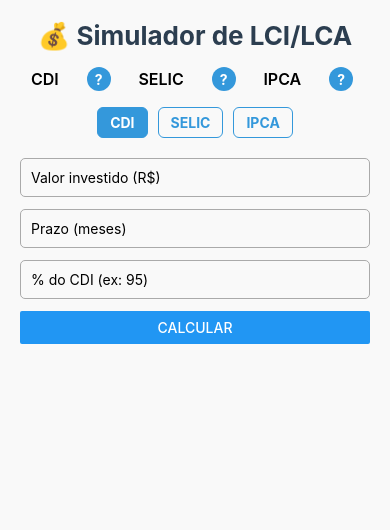
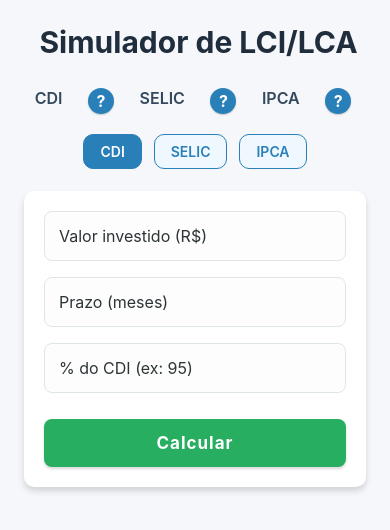
Before and after one commit to Bruninhookkj/TrabalhoFinalREACT, a React Native app in the folder TrabalhoFinal/: screen / in a window 390 px wide. Shown: the top 530 px of the page. Built offline with nearby package versions, Linux system fonts and the light colour scheme.

Commit message:
Finalizado

```diff
--- a/TrabalhoFinal/components/index.jsx
+++ b/TrabalhoFinal/components/index.jsx
@@ -1,6 +1,14 @@
 import React, { useState, useEffect } from "react";
-import { View, Text, TextInput, StyleSheet, TouchableOpacity, ScrollView, Modal, Button,} from "react-native";
-
+import {
+  View,
+  Text,
+  TextInput,
+  StyleSheet,
+  TouchableOpacity,
+  ScrollView,
+  Modal,
+  Button,
+} from "react-native";
 
 const getTaxasBCB = async () => {
   return {
@@ -96,7 +104,7 @@ const App = () => {
 
   return (
     <ScrollView contentContainerStyle={styles.container}>
-      <Text style={styles.title}>💰 Simulador de LCI/LCA</Text>
+      <Text style={styles.title}> Simulador de LCI/LCA</Text>
 
       <View style={styles.infoRow}>
         <Text style={styles.label}>CDI</Text>
@@ -124,15 +132,11 @@ const App = () => {
         </TouchableOpacity>
       </View>
 
-      {/* Seleção de Modo */}
       <View style={styles.modoSelector}>
         {["CDI", "SELIC", "IPCA"].map((item) => (
           <TouchableOpacity
             key={item}
-            style={[
-              styles.modoButton,
-              modo === item && styles.modoButtonAtivo,
-            ]}
+            style={[styles.modoButton, modo === item && styles.modoButtonAtivo]}
             onPress={() => setModo(item)}
           >
             <Text
@@ -147,7 +151,6 @@ const App = () => {
           </TouchableOpacity>
         ))}
       </View>
-
 
       <View style={styles.formContainer}>
         <TextInput
@@ -174,7 +177,9 @@ const App = () => {
           onChangeText={setPercentualCDI}
         />
 
-        <Button title="Calcular" onPress={handleCalcular} />
+        <TouchableOpacity style={styles.calcButton} onPress={handleCalcular}>
+          <Text style={styles.calcButtonText}>Calcular</Text>
+        </TouchableOpacity>
       </View>
 
       {resultado && (
@@ -182,16 +187,14 @@ const App = () => {
           <Text style={styles.resultTitle}>Resultado da Simulação:</Text>
           <Text>Tipo: {resultado.tipo}</Text>
           <Text>Modo de Cálculo: {resultado.modo}</Text>
-          <Text>
-            Valor Investido: R$ {resultado.valorInvestido.toFixed(2)}
-          </Text>
+          <Text>Valor Investido: R$ {resultado.valorInvestido.toFixed(2)}</Text>
           <Text>Prazo: {resultado.prazo} meses</Text>
           <Text>
             % sobre {resultado.modo}: {(resultado.percentual * 100).toFixed(2)}%
           </Text>
           <Text>
-            Taxa {resultado.modo} atual:{" "}
-            {(resultado.taxaBase * 100).toFixed(2)}%
+            Taxa {resultado.modo} atual: {(resultado.taxaBase * 100).toFixed(2)}
+            %
           </Text>
           <Text>Rendimento: R$ {resultado.rendimento.toFixed(2)}</Text>
           <Text>Valor Final: R$ {resultado.valorFinal.toFixed(2)}</Text>
@@ -222,62 +225,116 @@ const App = () => {
 
 const styles = StyleSheet.create({
   container: {
-    padding: 20,
-    paddingBottom: 50,
-    backgroundColor: "#f9f9f9",
+    padding: 24,
+    paddingBottom: 60,
+    backgroundColor: "#f5f7fa",
     flexGrow: 1,
   },
   title: {
-    fontSize: 26,
-    fontWeight: "bold",
-    marginBottom: 16,
+    fontSize: 30,
+    fontWeight: "700",
+    marginBottom: 28,
     textAlign: "center",
-    color: "#2c3e50",
+    color: "#1f2d3d",
   },
+
+
   infoRow: {
     flexDirection: "row",
     justifyContent: "space-around",
-    marginBottom: 16,
+    marginBottom: 20,
     alignItems: "center",
+    flexWrap: "wrap",
   },
   label: {
     fontSize: 16,
     fontWeight: "600",
+    color: "#34495e",
+    marginBottom: 6,
   },
   helpButton: {
-    width: 24,
-    height: 24,
-    borderRadius: 12,
-    backgroundColor: "#3498db",
+    width: 26,
+    height: 26,
+    borderRadius: 13,
+    backgroundColor: "#2980b9",
     justifyContent: "center",
     alignItems: "center",
-    marginHorizontal: 6,
+    marginHorizontal: 4,
+    shadowColor: "#000",
+    shadowOffset: { width: 0, height: 1 },
+    shadowOpacity: 0.2,
+    shadowRadius: 1.5,
+    elevation: 2,
   },
   helpText: {
     color: "#fff",
     fontWeight: "bold",
+    fontSize: 16,
   },
+
+  // Input + Botão
   formContainer: {
-    gap: 12,
-    marginBottom: 20,
+    marginBottom: 30,
+    backgroundColor: "#ffffff",
+    padding: 20,
+    borderRadius: 10,
+    shadowColor: "#000",
+    shadowOffset: { width: 0, height: 4 },
+    shadowOpacity: 0.15,
+    shadowRadius: 6,
+    elevation: 5,
+    gap: 16,
   },
   input: {
     borderWidth: 1,
-    borderColor: "#aaa",
-    padding: 10,
-    borderRadius: 5,
+    borderColor: "#dfe6e9",
+    padding: 14,
+    borderRadius: 8,
+    fontSize: 16,
+    backgroundColor: "#fdfdfd",
+    color: "#2d3436",
   },
+  calcButton: {
+    backgroundColor: "#27ae60",
+    paddingVertical: 14,
+    borderRadius: 8,
+    alignItems: "center",
+    marginTop: 10,
+    shadowColor: "#000",
+    shadowOffset: { width: 0, height: 2 },
+    shadowOpacity: 0.15,
+    shadowRadius: 3,
+    elevation: 3,
+  },
+  calcButtonText: {
+    color: "#fff",
+    fontWeight: "bold",
+    fontSize: 17,
+    letterSpacing: 1,
+  },
+
+  // Resultado
   resultContainer: {
     marginTop: 20,
-    padding: 15,
-    backgroundColor: "#ecf0f1",
-    borderRadius: 8,
+    padding: 22,
+    backgroundColor: "#ffffff",
+    borderRadius: 12,
+    shadowColor: "#000",
+    shadowOffset: { width: 0, height: 3 },
+    shadowOpacity: 0.2,
+    shadowRadius: 4,
+    elevation: 4,
+    gap: 6,
   },
   resultTitle: {
     fontWeight: "bold",
-    fontSize: 18,
-    marginBottom: 10,
+    fontSize: 20,
+    marginBottom: 12,
+    color: "#2c3e50",
+    textAlign: "center",
   },
+
+  // Modal
   modalOverlay: {
     flex: 1,
     backgroundColor: "rgba(0,0,0,0.4)",
@@ -287,48 +344,64 @@ const styles = StyleSheet.create({
   },
   modalContent: {
     backgroundColor: "#fff",
-    borderRadius: 8,
-    padding: 20,
-    maxWidth: 350,
+    borderRadius: 12,
+    padding: 24,
+    maxWidth: 360,
+    width: "100%",
+    shadowColor: "#000",
+    shadowOffset: { width: 0, height: 2 },
+    shadowOpacity: 0.25,
+    shadowRadius: 3.84,
+    elevation: 5,
   },
   modalText: {
     fontSize: 16,
-    marginBottom: 12,
+    marginBottom: 18,
+    color: "#2c3e50",
+    lineHeight: 22,
   },
   closeButton: {
     alignSelf: "flex-end",
-    padding: 8,
+    paddingVertical: 10,
+    paddingHorizontal: 18,
     backgroundColor: "#3498db",
     borderRadius: 6,
   },
   closeButtonText: {
     color: "#fff",
     fontWeight: "bold",
+    fontSize: 15,
   },
+
+
   modoSelector: {
     flexDirection: "row",
     justifyContent: "center",
-    marginBottom: 20,
-    gap: 10,
+    marginBottom: 22,
+    gap: 12,
   },
   modoButton: {
     borderWidth: 1,
-    borderColor: "#3498db",
-    paddingVertical: 6,
-    paddingHorizontal: 12,
-    borderRadius: 6,
+    borderColor: "#2980b9",
+    paddingVertical: 8,
+    paddingHorizontal: 16,
+    borderRadius: 10,
+    backgroundColor: "#f0f8ff",
   },
   modoButtonAtivo: {
-    backgroundColor: "#3498db",
+    backgroundColor: "#2980b9",
   },
   modoButtonText: {
-    color: "#3498db",
-    fontWeight: "bold",
+    color: "#2980b9",
+    fontWeight: "600",
+    fontSize: 14,
   },
   modoButtonTextAtivo: {
     color: "#fff",
-    fontWeight: "bold",
+    fontWeight: "600",
+    fontSize: 14,
   },
 });
 
+
 export default App;
```
